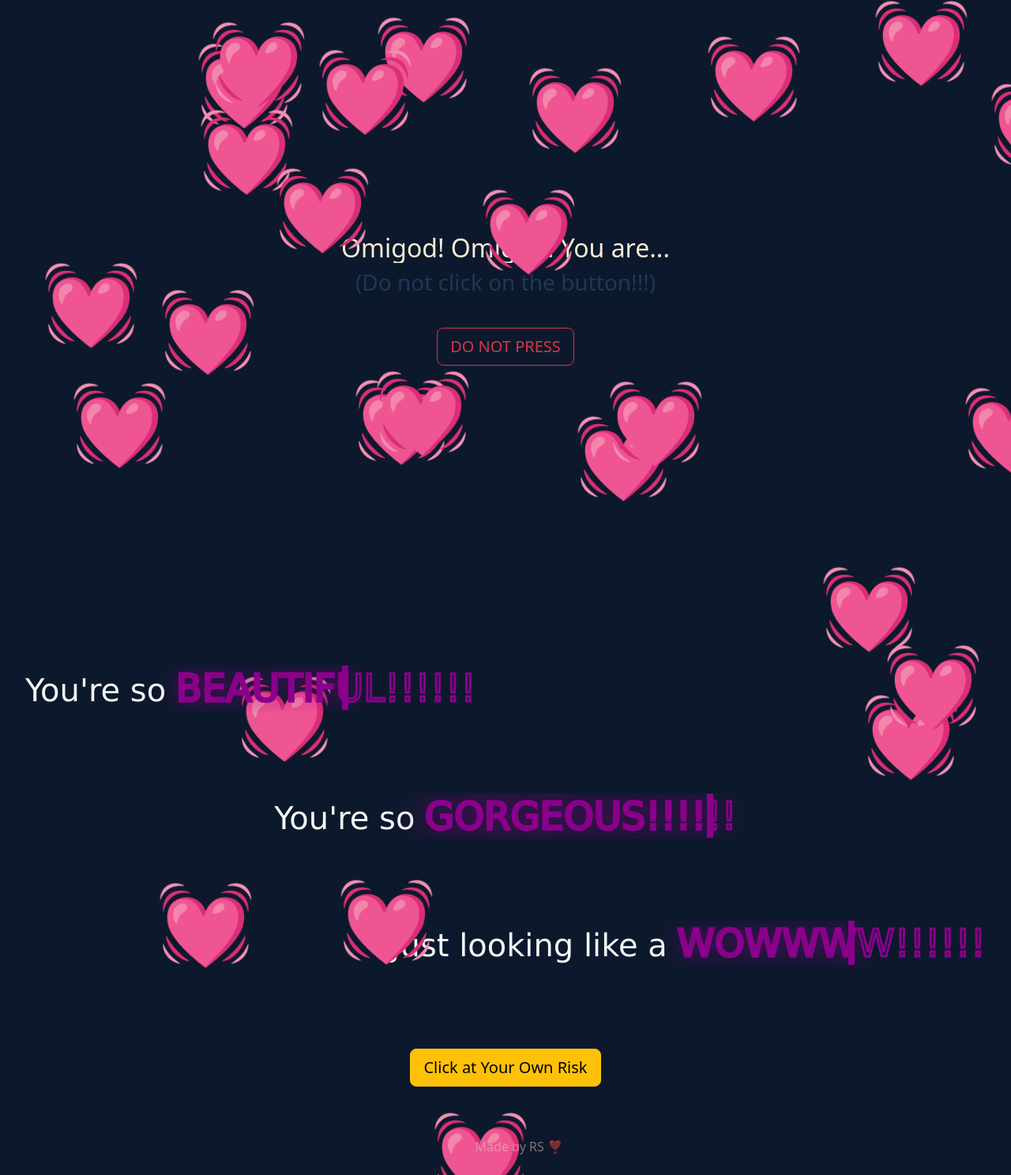
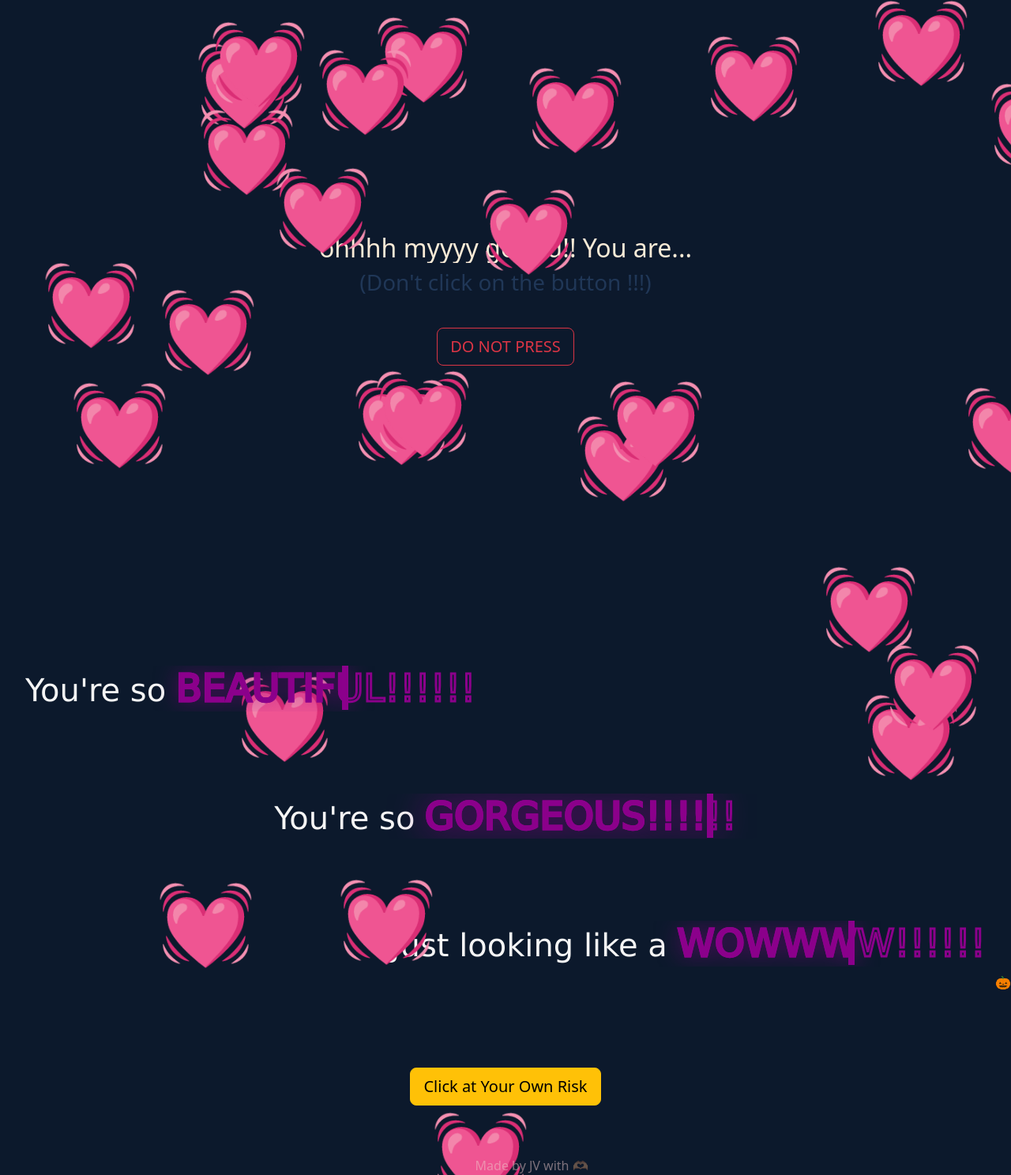
Before and after one commit to jayvyass/askherout, a website: page Pages/Page 1/secondPage.html in a window 1280 px wide. Shown: the part 21-1509 px from the top of the page at 79% size. Before the commit the page ends 1485 px from the top, so only its background shows below. Drawn offline with nearby package versions, Linux system fonts and the light colour scheme.

Commit message:
Minor changes

```diff
--- a/Pages/Page 1/secondPage.html
+++ b/Pages/Page 1/secondPage.html
@@ -15,7 +15,7 @@
 </head>
 <body>
     <div class="container">
-        <h2>Omigod! Omigod! You are... <br><h3>(Do not click on the button!!!)</h3></h2>
+        <h2>ohhhh myyyy goddd!! You are... <br><h3>(Don't click on the button !!!)</h3></h2>
         <button type="button" class="btn btn-outline-danger btn-lg" onClick="scrollToBottom()">DO NOT PRESS</button>
     </div>
 
@@ -27,7 +27,7 @@
                 <h1>You're so <span class="gorg">GORGEOUS!!!!!!</span></h1>
        </div>
        <div id="wow">
-           <h1>Just looking like a <span class="wow">WOWWWW!!!!!!</span></h1>
+           <h1>Just looking like a <span class="wow">WOWWWW!!!!!!</span></h1>🎃
        </div>
    </div>
 
@@ -36,7 +36,7 @@
     </div>
 
     <div class="watermark">
-        Made by <a href="https://github.com/RS-labhub">RS </a>❣️
+        Made by JV with 🫶🏽
     </div>
 
     <script src="secondPage.js"></script>
```
Also changed, not shown: Pages/Page 2/thirdPage.html (+1 -1 lines), Pages/Page 3/forthPage.html (+1 -1 lines), Pages/Page 4/ask.html (+1 -1 lines), Pages/Page 6/no1.html (+1 -1 lines), Pages/Page 7/no2.html (+1 -1 lines), Pages/Page 8/no3.html (+1 -1 lines), index.html (+1 -1 lines).
